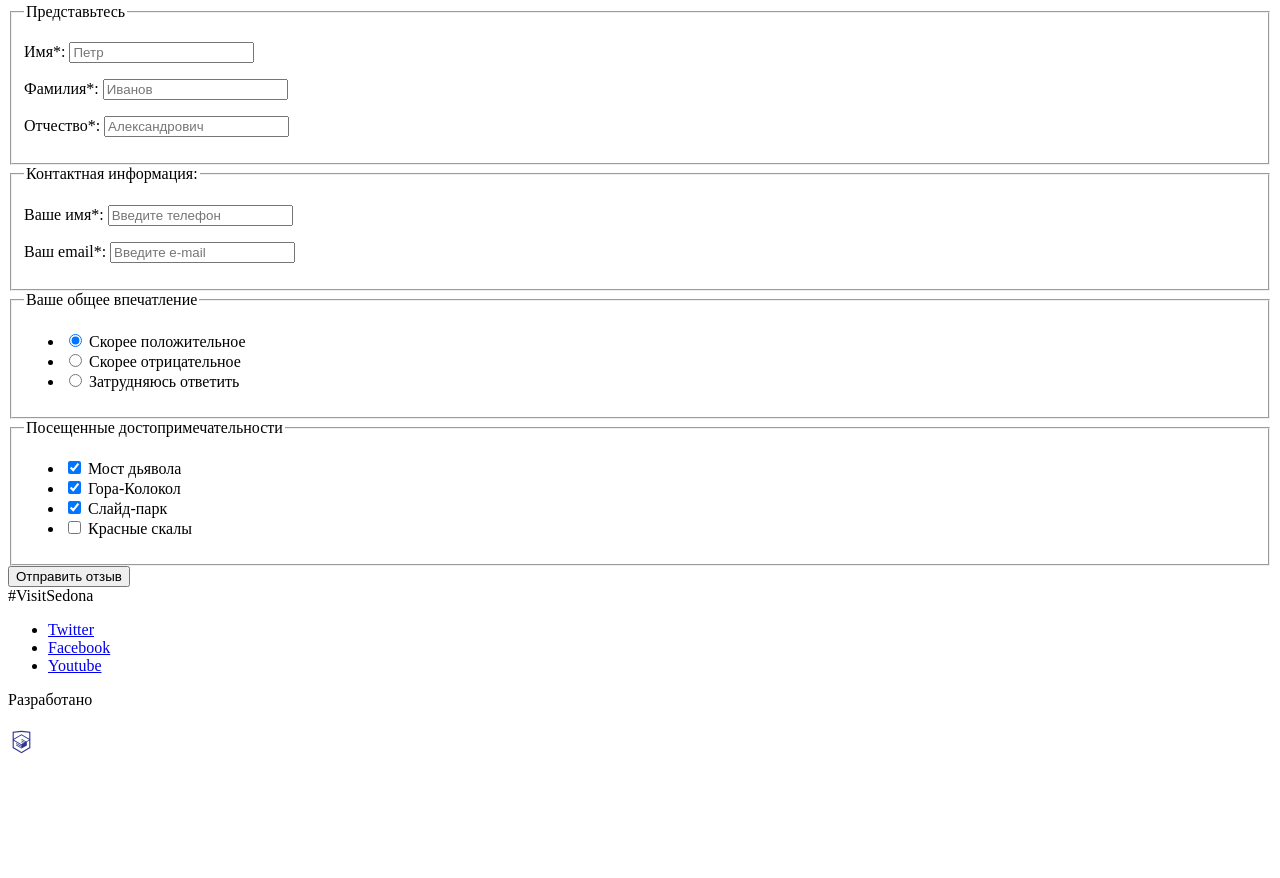
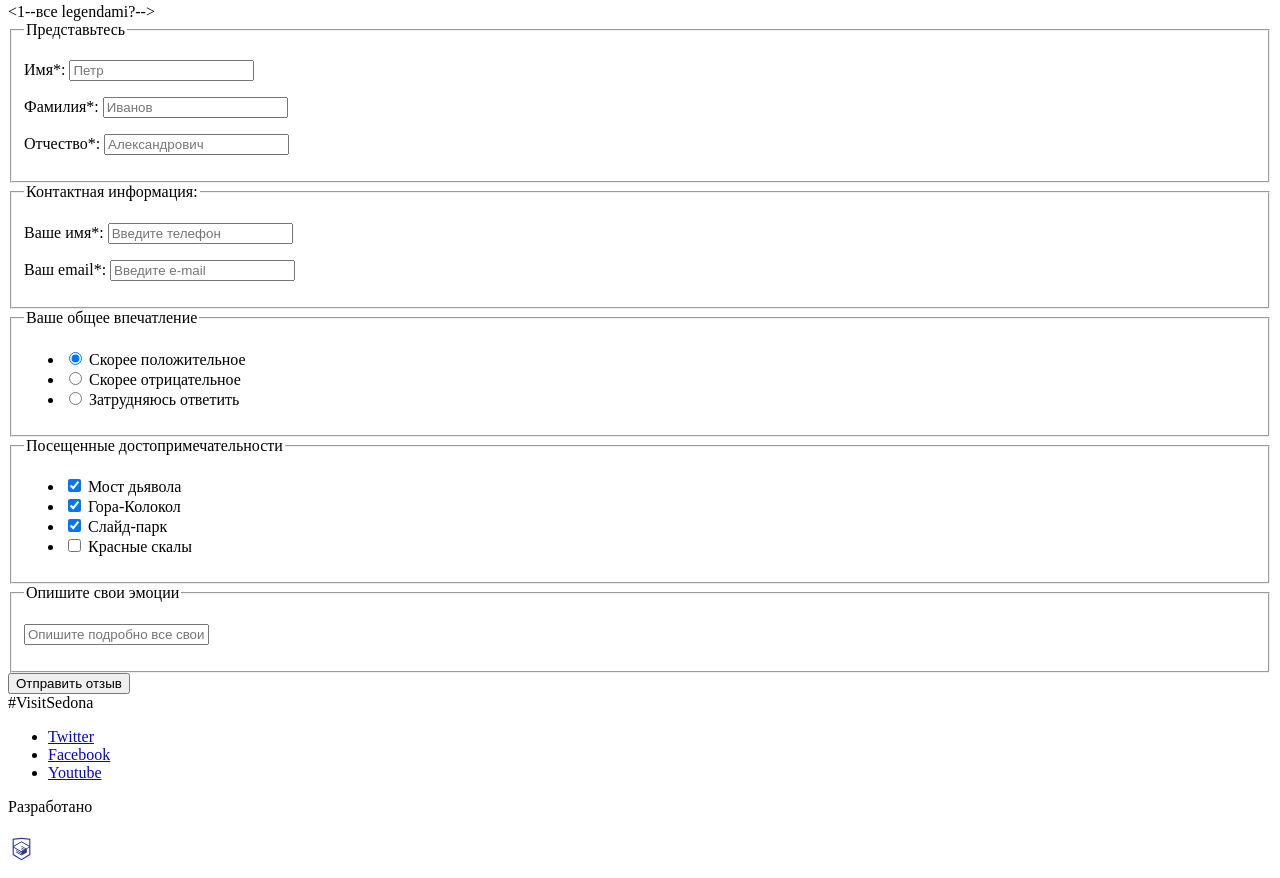
Before and after one commit to Sobolia10/1658897-sedona-22, a website: page source/form.html in a window 1280 px wide. Shown: the part 651-1529 px from the top of the page. Before the commit the page ends 1422 px from the top, so only its background shows below. Drawn offline with Linux system fonts and the light colour scheme.

Commit message:
emotions form

```diff
--- a/source/form.html
+++ b/source/form.html
@@ -50,7 +50,7 @@
       достопримечательностях
     </p>
   </section>
-
+<1--все legendami?-->
   <section class="review">
     <form action="https://echo.htmlacademy.ru" method="post">
       <div class="review__wrapper">
@@ -122,7 +122,13 @@
           </ul>
         </fieldset>
 
-
+        <fieldset class="review__emotion">
+          <legend class="review__emotion-title">Опишите свои эмоции</legend>
+          <p>
+            <label for="text-text"></label>
+            <input id="text-text" type="text" name="text" placeholder="Опишите подробно все свои восторги">
+          </p>
+        </fieldset>
       </div>
     </form>
     <button type="button">Отправить отзыв</button>
```
